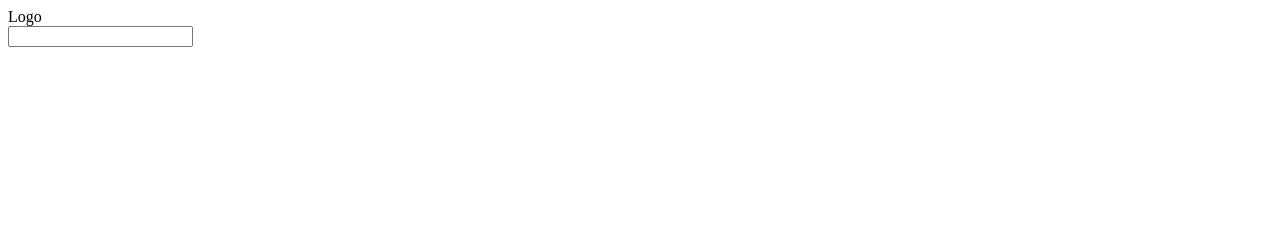
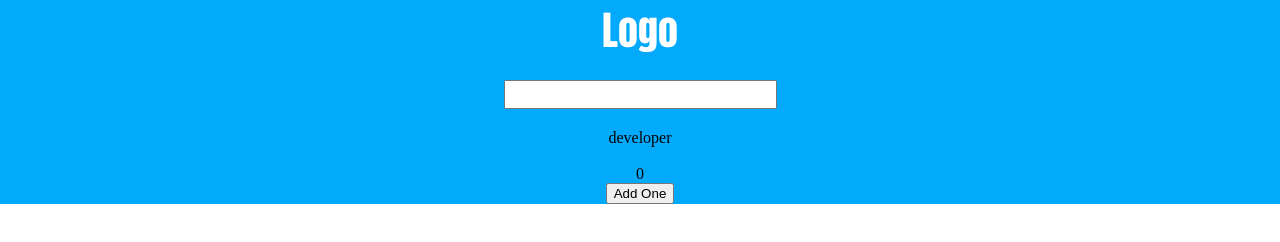
Before and after one commit to teshalecaleb/Learning_React, a React app in the folder basic01/: page / in a window 1280 px wide. Built offline with nearby package versions, Linux system fonts and the light colour scheme.

Commit message:
second commit

```diff
--- /dev/null
+++ b/basic01/public/style.css
@@ -0,0 +1,17 @@
+body{
+    margin: 0;
+}
+header{
+    background: #03a9fa;
+    text-align: center;
+}
+.logo{
+    color: #fff;
+    font-family:Anton ;
+    text-align: center;
+    font-size: 40px;
+}
+header input{
+    font-size: 20px;
+    margin: 20px 0px;
+}
--- a/basic01/src/components/header.js
+++ b/basic01/src/components/header.js
@@ -1,4 +1,4 @@
-import React , {Component}from "react";
+import React, { Component } from "react";
 
 // const Header = () =>{
 //     const getTheYear = () => {
@@ -13,12 +13,40 @@ import React , {Component}from "react";
 
 
 // }
-class Header extends Component{
-    render(){
-        return(
+class Header extends Component {
+
+    state = {
+        name: 'kaleb',
+        title: 'developer',
+        keywords:'',
+        count:0
+    }
+
+    inputChangeHandler = (event) => {
+        // console.log(name)
+        this.setState({
+            keywords: event.target.value
+        })
+    }
+
+    addOne(){
+        this.setState((state,props)=>({
+            count:state.count + 1
+        }))
+    }
+
+    render() {
+        return (
             <header>
-            <div>Logo</div>
-            <input/>
+                <div className="logo">Logo</div>
+                <input
+                    onChange={ (e) => this.inputChangeHandler(e,'hi kaleb')}
+                />
+                <div>{this.state.title}</div>
+                <div>{this.state.keywords}</div>
+                <br/>
+                <div>{this.state.count}</div>
+                <button onClick={()=> this.addOne()}>Add One</button>
             </header>
 
         )
--- /dev/null
+++ b/basic01/src/styles/style.css
@@ -0,0 +1,17 @@
+body{
+    margin: 0;
+}
+header{
+    background: #03a9fa;
+    text-align: center;
+}
+.logo{
+    color: #fff;
+    font-family:Anton ;
+    text-align: center;
+    font-size: 40px;
+}
+header input{
+    font-size: 20px;
+    margin: 20px 0px;
+}
```
Also changed, not shown: basic01/public/index.html (+5 -4 lines), basic01/src/index.js (+5 -3 lines).
